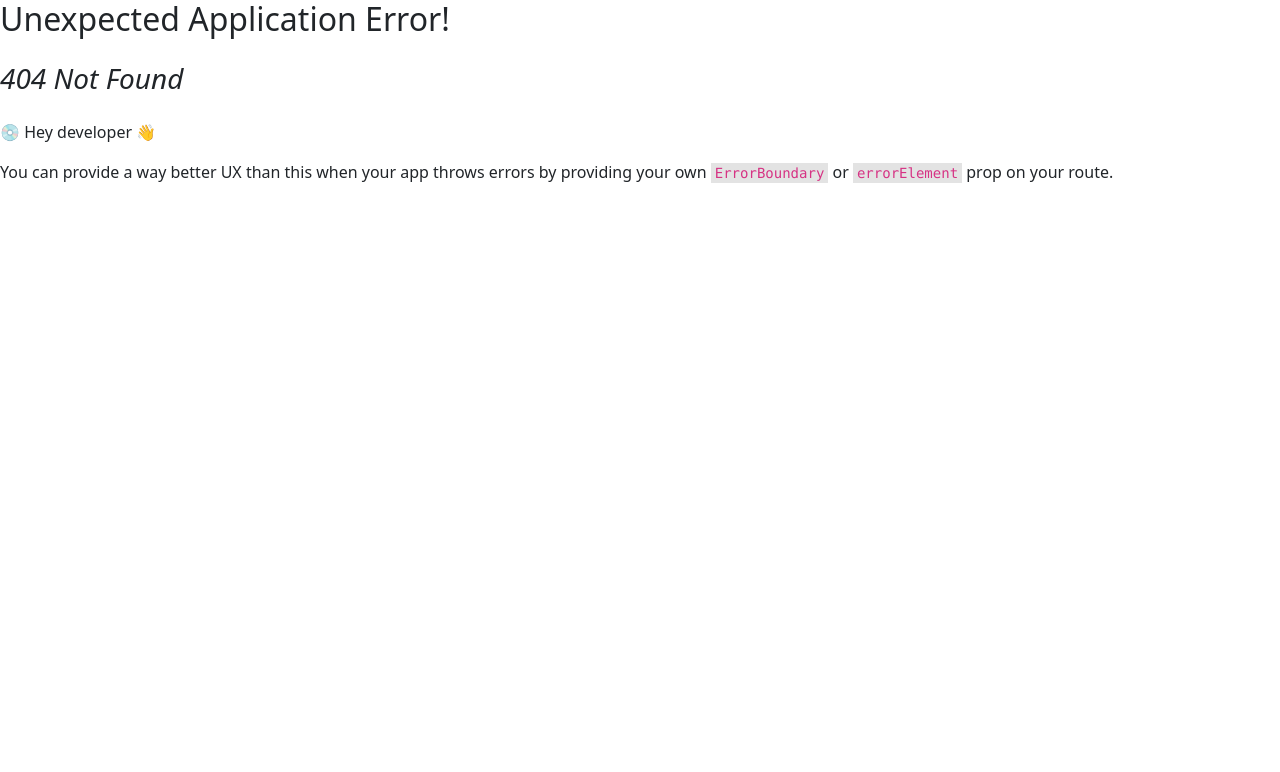
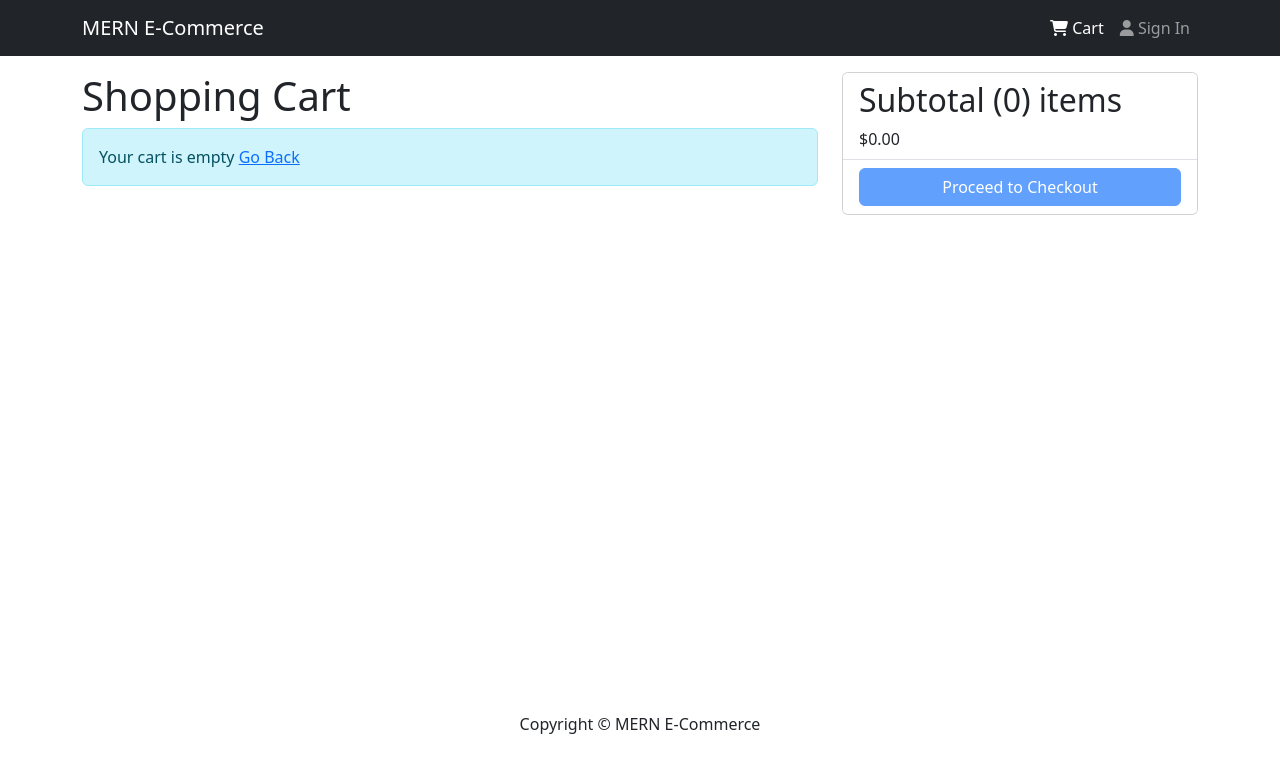
Before and after one commit to Talin12/MERN-ECOM, a React (Vite) app in the folder client/: page /cart in a window 1280 px wide. Before the commit this address had no page. Shown: the top 772 px of the page. Built offline with nearby package versions, Linux system fonts and the light colour scheme.

Commit message:
Added placeholder images

```diff
--- a/client/src/main.jsx
+++ b/client/src/main.jsx
@@ -12,6 +12,7 @@ import 'bootstrap/dist/css/bootstrap.min.css';
 import App from './App.jsx';
 import HomePage from './pages/HomePage.jsx';
 import ProductPage from './pages/ProductPage.jsx';
+import CartPage from './pages/CartPage.jsx'; // --- NEW --- Import CartPage
 import './index.css';
 
 const router = createBrowserRouter([
@@ -21,6 +22,7 @@ const router = createBrowserRouter([
     children: [
       { index: true, element: <HomePage /> },
       { path: 'product/:id', element: <ProductPage /> },
+      { path: 'cart', element: <CartPage /> }, // --- NEW --- Add Cart Route
     ],
   },
 ]);
--- /dev/null
+++ b/client/src/pages/CartPage.jsx
@@ -0,0 +1,96 @@
+import React from 'react';
+import { Link } from 'react-router-dom';
+import { useDispatch, useSelector } from 'react-redux';
+import { Row, Col, ListGroup, Image, Form, Button, Card } from 'react-bootstrap';
+import Message from '../components/Message.jsx';
+import { updateCartQuantity, removeFromCart } from '../redux/cartSlice.js';
+
+const CartPage = () => {
+  const dispatch = useDispatch();
+  const { cartItems } = useSelector((state) => state.cart);
+
+  const updateQuantityHandler = (item, qty) => {
+    dispatch(updateCartQuantity({ ...item, qty }));
+  };
+
+  const removeFromCartHandler = (id) => {
+    dispatch(removeFromCart(id));
+  };
+
+  return (
+    <Row>
+      <Col md={8}>
+        <h1>Shopping Cart</h1>
+        {cartItems.length === 0 ? (
+          <Message>
+            Your cart is empty <Link to="/">Go Back</Link>
+          </Message>
+        ) : (
+          <ListGroup variant="flush">
+            {cartItems.map((item) => (
+              <ListGroup.Item key={item._id}>
+                <Row className="align-items-center">
+                  <Col md={2}>
+                    <Image src={item.image} alt={item.name} fluid rounded />
+                  </Col>
+                  <Col md={3}>
+                    <Link to={`/product/${item._id}`}>{item.name}</Link>
+                  </Col>
+                  <Col md={2}>${item.price}</Col>
+                  <Col md={2}>
+                    <Form.Control
+                      as="select"
+                      value={item.qty}
+                      onChange={(e) => updateQuantityHandler(item, Number(e.target.value))}
+                    >
+                      {[...Array(item.countInStock).keys()].map((x) => (
+                        <option key={x + 1} value={x + 1}>
+                          {x + 1}
+                        </option>
+                      ))}
+                    </Form.Control>
+                  </Col>
+                  <Col md={2}>
+                    <Button
+                      type="button"
+                      variant="light"
+                      onClick={() => removeFromCartHandler(item._id)}
+                    >
+                      <i className="fas fa-trash"></i>
+                    </Button>
+                  </Col>
+                </Row>
+              </ListGroup.Item>
+            ))}
+          </ListGroup>
+        )}
+      </Col>
+      <Col md={4}>
+        <Card>
+          <ListGroup variant="flush">
+            <ListGroup.Item>
+              <h2>
+                Subtotal ({cartItems.reduce((acc, item) => acc + item.qty, 0)}) items
+              </h2>
+              $
+              {cartItems
+                .reduce((acc, item) => acc + item.qty * item.price, 0)
+                .toFixed(2)}
+            </ListGroup.Item>
+            <ListGroup.Item>
+              <Button
+                type="button"
+                className="w-100"
+                disabled={cartItems.length === 0}
+              >
+                Proceed to Checkout
+              </Button>
+            </ListGroup.Item>
+          </ListGroup>
+        </Card>
+      </Col>
+    </Row>
+  );
+};
+
+export default CartPage;
--- a/client/src/pages/ProductPage.jsx
+++ b/client/src/pages/ProductPage.jsx
@@ -1,20 +1,31 @@
-import React, { useEffect } from 'react';
-import { useParams, Link } from 'react-router-dom';
+import React, { useState, useEffect } from 'react';
+import { useParams, Link, useNavigate } from 'react-router-dom';
 import { useDispatch, useSelector } from 'react-redux';
-import { Row, Col, Image, ListGroup, Card, Button } from 'react-bootstrap';
+import { Row, Col, Image, ListGroup, Card, Button, Form } from 'react-bootstrap';
 import Loader from '../components/Loader.jsx';
 import Message from '../components/Message.jsx';
 import { fetchProductById } from '../redux/productsSlice.js';
+import { addToCart } from '../redux/cartSlice.js';
 
 const ProductPage = () => {
   const { id: productId } = useParams();
+  const navigate = useNavigate();
   const dispatch = useDispatch();
+
+  // Add state for the quantity selector
+  const [qty, setQty] = useState(1);
 
   const { product, statusDetails, errorDetails } = useSelector((state) => state.products);
 
   useEffect(() => {
     dispatch(fetchProductById(productId));
   }, [productId, dispatch]);
+
+  // --- NEW --- Handler for adding items to the cart
+  const addToCartHandler = () => {
+    dispatch(addToCart({ ...product, qty }));
+    navigate('/cart');
+  };
 
   return (
     <>
@@ -54,8 +65,36 @@ const ProductPage = () => {
                     <Col>{product.countInStock > 0 ? 'In Stock' : 'Out of Stock'}</Col>
                   </Row>
                 </ListGroup.Item>
+
+                {/* --- NEW --- Quantity Selector */}
+                {product.countInStock > 0 && (
+                  <ListGroup.Item>
+                    <Row>
+                      <Col>Qty</Col>
+                      <Col>
+                        <Form.Control
+                          as="select"
+                          value={qty}
+                          onChange={(e) => setQty(Number(e.target.value))}
+                        >
+                          {[...Array(product.countInStock).keys()].map((x) => (
+                            <option key={x + 1} value={x + 1}>
+                              {x + 1}
+                            </option>
+                          ))}
+                        </Form.Control>
+                      </Col>
+                    </Row>
+                  </ListGroup.Item>
+                )}
+
                 <ListGroup.Item>
-                  <Button className="w-100" type="button" disabled={product.countInStock === 0}>
+                  <Button
+                    className="w-100"
+                    type="button"
+                    disabled={product.countInStock === 0}
+                    onClick={addToCartHandler} // --- NEW --- Add onClick handler
+                  >
                     Add to Cart
                   </Button>
                 </ListGroup.Item>
@@ -63,7 +102,7 @@ const ProductPage = () => {
             </Card>
           </Col>
         </Row>
-      ) : null } {/* Corrected line with closing parenthesis */}
+      ) : null }
     </>
   );
 };
--- a/client/src/redux/cartSlice.js
+++ b/client/src/redux/cartSlice.js
@@ -1,6 +1,5 @@
 import { createSlice } from '@reduxjs/toolkit';
 
-// Get cart items from localStorage if they exist, otherwise start with an empty array
 const initialState = localStorage.getItem('cart')
   ? JSON.parse(localStorage.getItem('cart'))
   : { cartItems: [] };
@@ -20,13 +19,25 @@ const cartSlice = createSlice({
       } else {
         state.cartItems = [...state.cartItems, item];
       }
-
-      // Save the updated cart to localStorage
+      localStorage.setItem('cart', JSON.stringify(state));
+    },
+    // --- NEW --- Reducer to update item quantity
+    updateCartQuantity: (state, action) => {
+        const { _id, qty } = action.payload;
+        const itemToUpdate = state.cartItems.find((item) => item._id === _id);
+        if (itemToUpdate) {
+            itemToUpdate.qty = qty;
+        }
+        localStorage.setItem('cart', JSON.stringify(state));
+    },
+    // --- NEW --- Reducer to remove an item from the cart
+    removeFromCart: (state, action) => {
+      state.cartItems = state.cartItems.filter((x) => x._id !== action.payload);
       localStorage.setItem('cart', JSON.stringify(state));
     },
   },
 });
 
-export const { addToCart } = cartSlice.actions;
+export const { addToCart, updateCartQuantity, removeFromCart } = cartSlice.actions;
 
 export default cartSlice.reducer;
```
Also changed, not shown: 1 other file (tests, documents, lock files or other folders).
